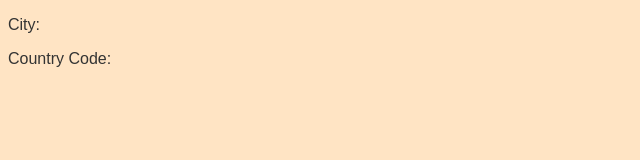
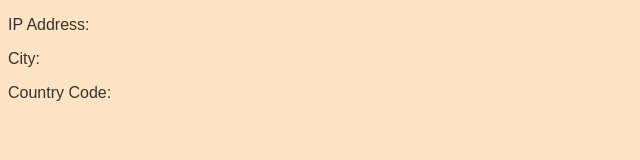
Before and after one commit to fadumasaidcodes/ip-geolocation, a plain HTML site: page index.html in a window 1280 px wide. Shown: the whole page, without its empty margins (0-640 px from the left). Drawn offline with nearby package versions, Linux system fonts and the light colour scheme; no server answers.

Commit message:
added the chnages to teh index.html

```diff
--- a/index.html
+++ b/index.html
@@ -10,8 +10,10 @@
 </head>
 
 <body>
+    <p>IP Address: <span id="ip"></span></p>
     <p>City: <span id="city"></span></p>
     <p>Country Code: <span id="country_code"></span></p>
+
 
     <script src="https://code.jquery.com/jquery-3.6.0.min.js"></script>
     <script src="index.js"> </script>
```
Also changed, not shown: index.js (indentation only).
